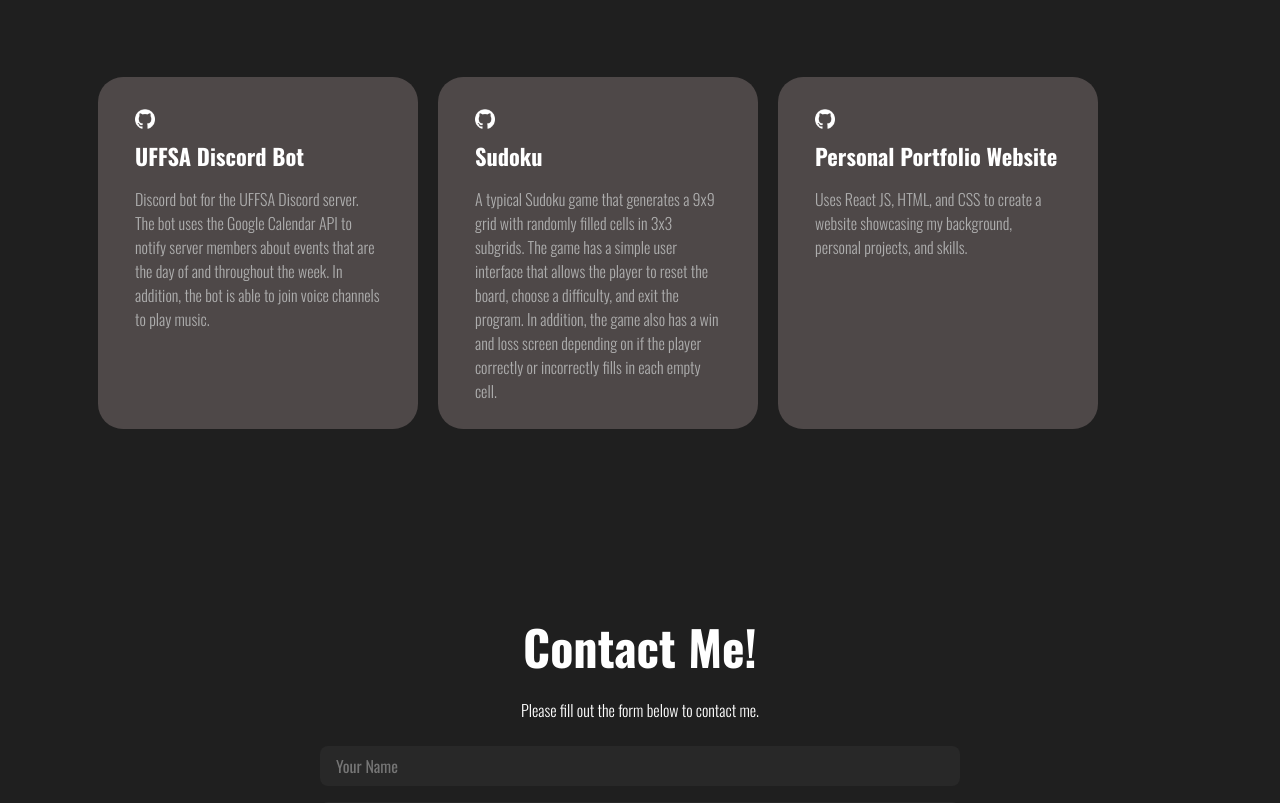
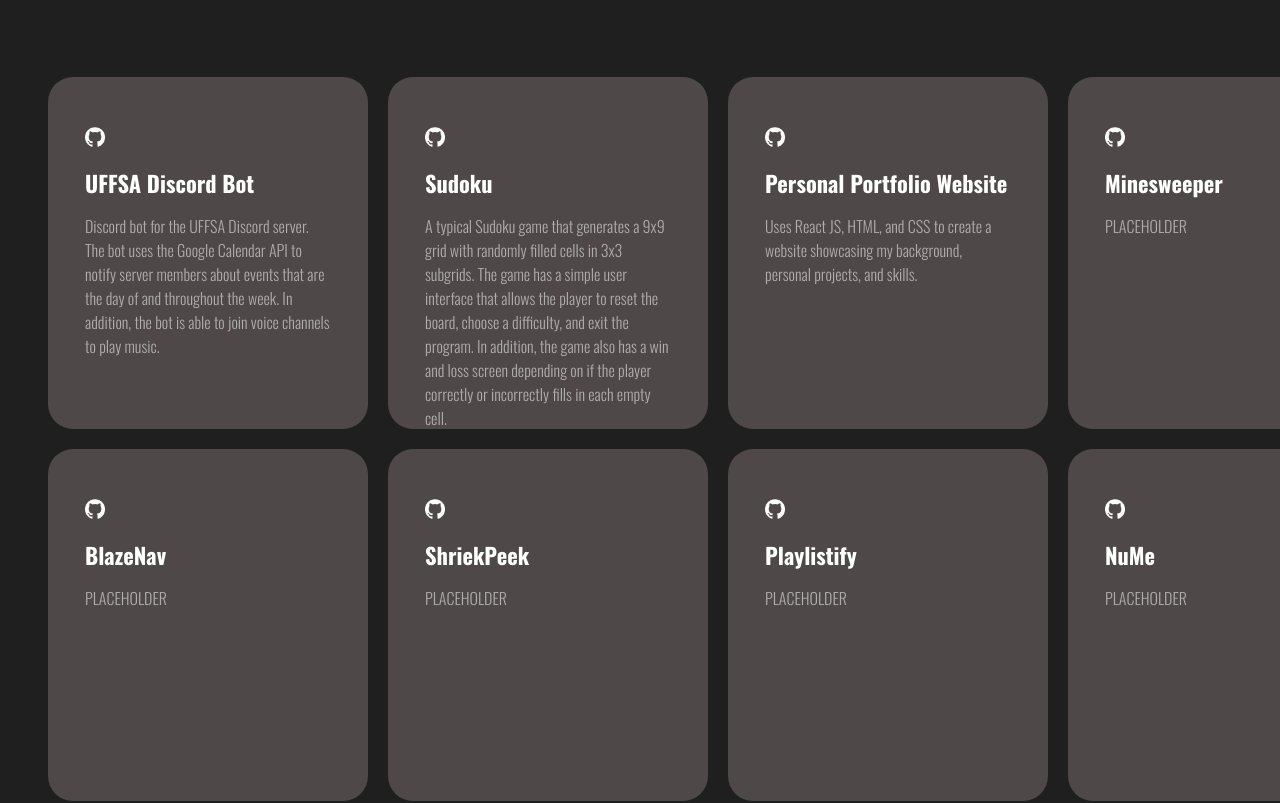
Before and after one commit to N3rfed/personal-portfolio, a React (Create React App) app: page / in a window 1280 px wide. Shown: the part 1800-2603 px from the top of the page. Built offline with nearby package versions, Linux system fonts and the light colour scheme.

Commit message:
added projects, fixed relative pathing

```diff
--- a/public/index.html
+++ b/public/index.html
@@ -1,6 +1,3 @@
-<style>
-  @import url('https://fonts.googleapis.com/css2?family=Oswald:wght@200..700&display=swap');
-  </style>
 <!DOCTYPE html>
 <html lang="en">
   <head>
@@ -9,7 +6,7 @@
     <meta name="viewport" content="width=device-width, initial-scale=1" />
     <meta name="description" content="Jaden Portfolio"/>
     <title>Jaden Delapaz Portfolio</title>
-    <link rel="stylesheet" href="./style.css"/>
+    <link href="https://fonts.googleapis.com/css2?family=Oswald:wght@200..700&display=swap" rel="stylesheet" />
   </head>
   <body>
     <noscript>You need to enable JavaScript to run this app.</noscript>
--- a/public/style.css
+++ /dev/null
@@ -1,23 +0,0 @@
-.oswald {
-  font-family: "Oswald", sans-serif;
-  font-optical-sizing: auto;
-  font-weight: 400;
-  font-style: normal;
-}
-
-* {
-    margin: 0;
-    padding: 0;
-    box-sizing: border-box;
-    text-decoration: none;
-    background: transparent;
-    font-family: "Oswald", sans-serif;
-
-}
-
-body{
-    background: rgb(31, 31, 31);
-    color: white;
-    overflow: hidden;
-    overflow-y: scroll;
-}
--- a/src/App.js
+++ b/src/App.js
@@ -1,7 +1,7 @@
 import Navbar from "./components/Navbar/navbar";
 import Intro from "./components/Intro/intro";
 import Projects from "./components/Projects/projects"
-import Skills from "./components/Skills/skills"
+// import Skills from "./components/Skills/skills"
 import Home from "./components/Home/home";
 import Contact from "./components/Contact/contact"
 import { motion } from "framer-motion";
--- a/src/components/Projects/projects.css
+++ b/src/components/Projects/projects.css
@@ -1,5 +1,5 @@
 #projects {
-    height: calc(100vh - 3rem);
+    height: calc(100vh - rem);
     width: 100vw;
     margin: 0 auto;
     overflow: hidden;
@@ -42,11 +42,11 @@
 
 .card-wrapper {
     display: grid;
-    grid-template-columns: repeat(3, 1fr);
+    grid-template-columns: repeat(4, 1fr);
     gap: 20px;
     justify-content: left;
-    max-width: 100px;
-    margin: 50 ;
+    margin: 50px auto;
+    max-width: 1000px
 }
 
 .card {
--- a/src/components/Projects/projects.js
+++ b/src/components/Projects/projects.js
@@ -43,6 +43,51 @@ const Projects = () => {
                         <p className="projectDesc">Uses React JS, HTML, and CSS to create a website showcasing
                         my background, personal projects, and skills.</p>
                     </div>
+                    <div className="card">
+                        <div className="box">
+                        <a href="https://github.com/N3rfed/minesweeper2024" target="_blank" rel="noopener noreferrer">
+                            <img src={githubLogo} alt="github" className="githubLogo" />
+                        </a>
+                        </div>
+                        <h2 className="projectPara">Minesweeper</h2>
+                        <p className="projectDesc">PLACEHOLDER</p>
+                    </div>
+                    <div className="card">
+                        <div className="box">
+                        <a href="https://github.com/N3rfed/minesweeper2024" target="_blank" rel="noopener noreferrer">
+                            <img src={githubLogo} alt="github" className="githubLogo" />
+                        </a>
+                        </div>
+                        <h2 className="projectPara">BlazeNav</h2>
+                        <p className="projectDesc">PLACEHOLDER</p>
+                    </div>
+                    <div className="card">
+                        <div className="box">
+                        <a href="https://github.com/N3rfed/minesweeper2024" target="_blank" rel="noopener noreferrer">
+                            <img src={githubLogo} alt="github" className="githubLogo" />
+                        </a>
+                        </div>
+                        <h2 className="projectPara">ShriekPeek</h2>
+                        <p className="projectDesc">PLACEHOLDER</p>
+                    </div>
+                    <div className="card">
+                        <div className="box">
+                        <a href="https://github.com/N3rfed/minesweeper2024" target="_blank" rel="noopener noreferrer">
+                            <img src={githubLogo} alt="github" className="githubLogo" />
+                        </a>
+                        </div>
+                        <h2 className="projectPara">Playlistify</h2>
+                        <p className="projectDesc">PLACEHOLDER</p>
+                    </div>
+                    <div className="card">
+                        <div className="box">
+                        <a href="https://github.com/N3rfed/minesweeper2024" target="_blank" rel="noopener noreferrer">
+                            <img src={githubLogo} alt="github" className="githubLogo" />
+                        </a>
+                        </div>
+                        <h2 className="projectPara">NuMe</h2>
+                        <p className="projectDesc">PLACEHOLDER</p>
+                    </div>
                 </div>
             </div>
         </section>
--- a/src/index.js
+++ b/src/index.js
@@ -1,6 +1,8 @@
 import React from 'react';
 import ReactDOM from 'react-dom/client';
 import App from './App';
+import './style.css';
+
 
 const root = ReactDOM.createRoot(document.getElementById('root'));
 root.render(
--- /dev/null
+++ b/src/style.css
@@ -0,0 +1,23 @@
+.oswald {
+  font-family: "Oswald", sans-serif;
+  font-optical-sizing: auto;
+  font-weight: 400;
+  font-style: normal;
+}
+
+* {
+    margin: 0;
+    padding: 0;
+    box-sizing: border-box;
+    text-decoration: none;
+    background: transparent;
+    font-family: "Oswald", sans-serif;
+
+}
+
+body{
+    background: rgb(31, 31, 31);
+    color: white;
+    overflow: hidden;
+    overflow-y: scroll;
+}
```
Also changed, not shown: 11 other files (tests, documents, lock files or other folders).
